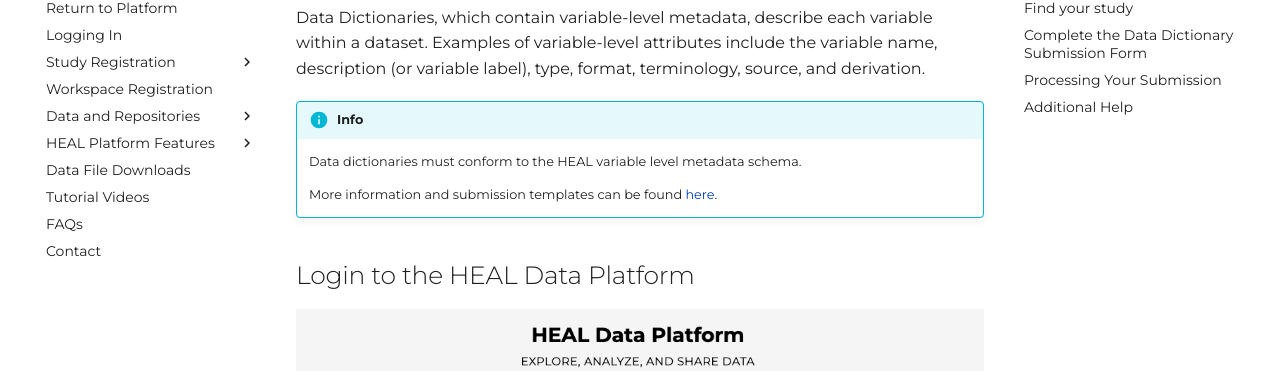
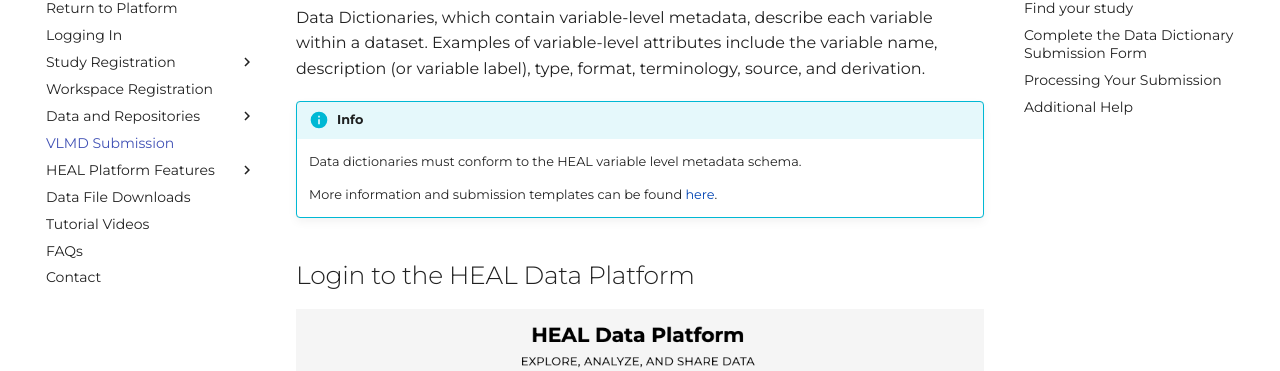
Before and after one commit to HEAL/platform-documentation, an MkDocs documentation site: the page built from docs/vlmd_submission.md, in a window 1280 px wide. Shown: the part 175-546 px from the top of the page. Built offline with MkDocs 1.6.1 and Material for MkDocs 9.7.7, drawn with Linux system fonts in a browser that asks for light colours.

Commit message:
Update mkdocs.yaml

```diff
--- a/mkdocs.yaml
+++ b/mkdocs.yaml
@@ -14,6 +14,7 @@
   - Data and Repositories:
     - Types of Hosted Data: hosted_data_types.md
     - Data Management and Repositories: data_mgmt_and_repos.md
+  - VLMD Submission: vlmd_submission.md
   - HEAL Platform Features:
     - Discovery Page: platform_discovery_page.md
     - Access check/request: platform_request_access.md
```
